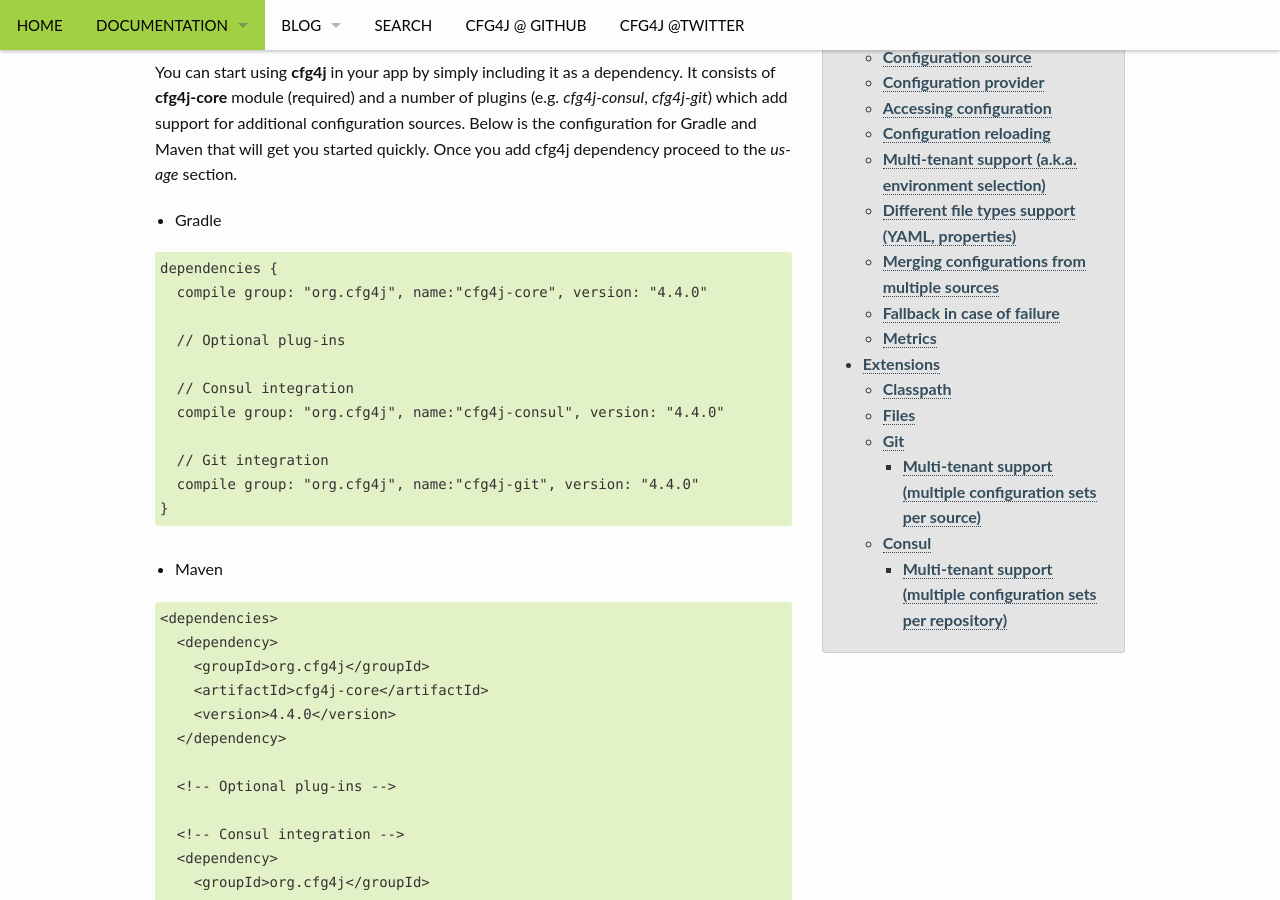
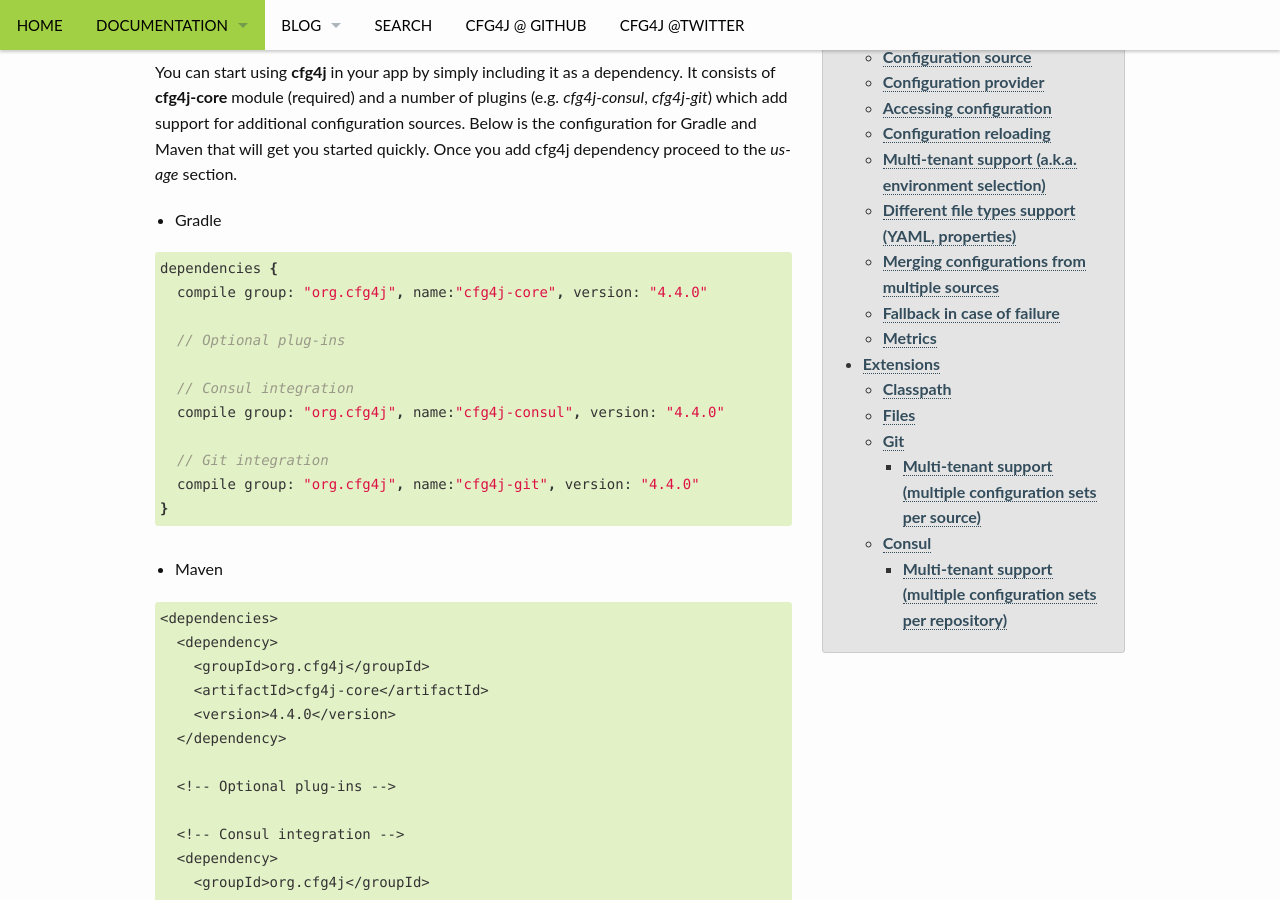
Before and after one commit to cfg4j/cfg4j.github.io, a Jekyll site: the page built from pages/releases/latest.md, in a window 1280 px wide and 900 px high, scrolled down 488 px. Built offline with Jekyll 4.4.1, drawn with Linux system fonts in a browser that asks for light colours.

```diff
--- a/pages/releases/latest.md
+++ b/pages/releases/latest.md
@@ -29,7 +29,7 @@
 
 * Gradle
 
-{% highlight text %}
+{% highlight java %}
 dependencies {
   compile group: "org.cfg4j", name:"cfg4j-core", version: "4.4.0"
 
```
